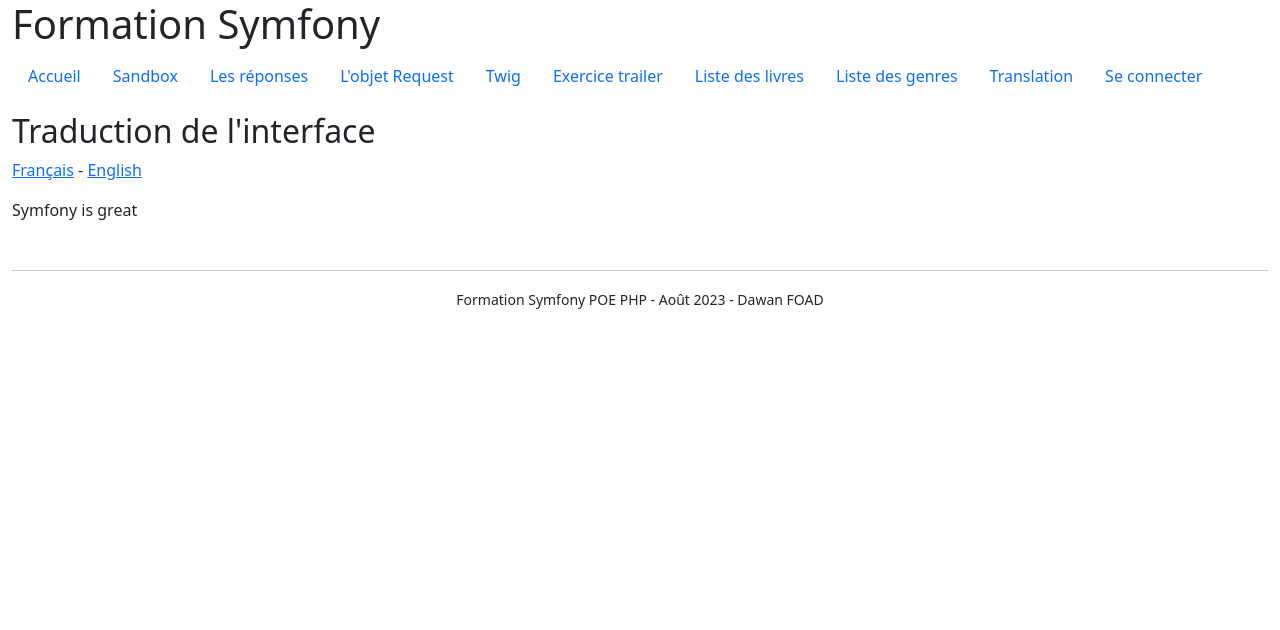
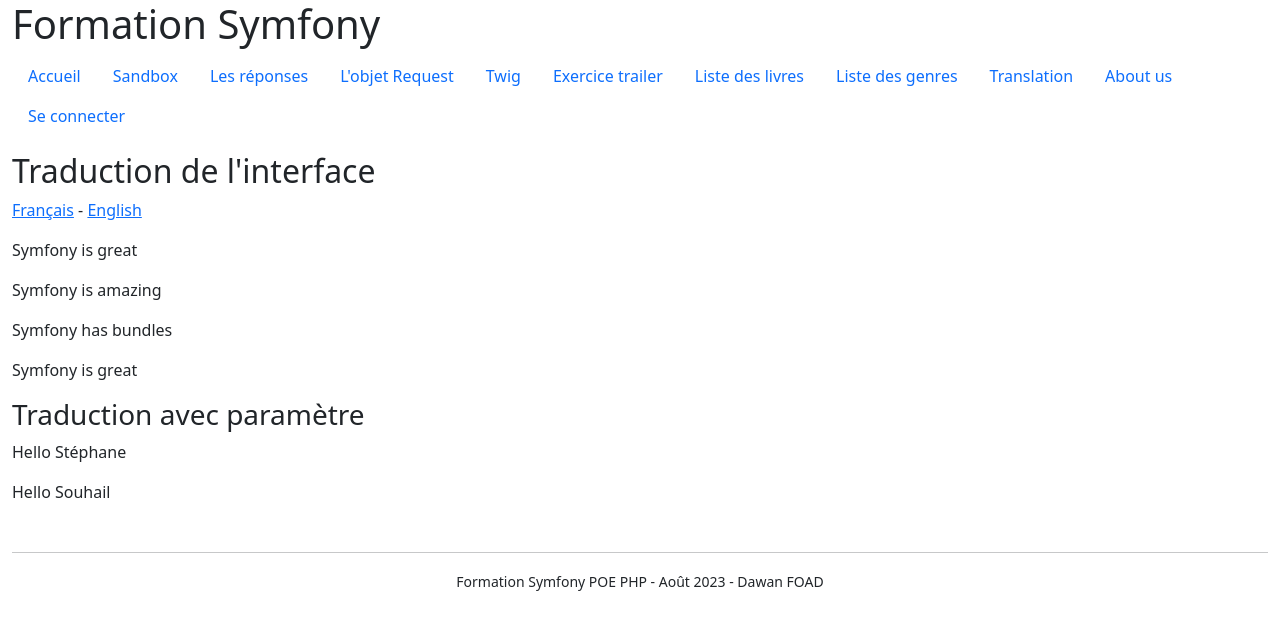
Before and after one commit to ToNnNo/symfonypoephp2023w34, a Symfony app: template templates/translation/index.html.twig in a window 1280 px wide. Shown: the top 630 px of the page. Run offline with Twig, Linux system fonts and the light colour scheme; the template is opened without the code that fills it, so the values that code supplies are empty; some libraries are stand-ins or nearby versions.

Commit message:
traduction fin

```diff
--- a/templates/base.html.twig
+++ b/templates/base.html.twig
@@ -32,6 +32,9 @@
                 <a href="{{ path('book_index') }}" class="nav-link">Liste des livres</a>
                 <a href="{{ path('genre_index') }}" class="nav-link">Liste des genres</a>
                 <a href="{{ path('translation_index') }}" class="nav-link">Translation</a>
+                <a href="{{ path('translation_about') }}" class="nav-link">
+                    {{ 'about' | trans(domain='app') }}
+                </a>
 
                 {% if not app.user %} {# si l'utilisateur n'est pas connecté #}
                     <a href="{{ path('security_login') }}" class="nav-link">Se connecter</a>
--- a/templates/translation/index.html.twig
+++ b/templates/translation/index.html.twig
@@ -14,4 +14,15 @@
 
     <p>{{ 'symfony.is.great' | trans }}</p>
 
+    <p>{{ 'symfony.is.amazing' | trans }}</p>
+
+    <p>{{ 'symfony.has.bundles' | trans }}</p>
+
+    <p>{% trans %} symfony.is.great {% endtrans %}</p>
+
+    <h3>Traduction avec paramètre</h3>
+
+    <p>{% trans with {'%name%': 'Stéphane'} %} hello.name {% endtrans %}</p>
+
+    <p>{{ 'hello.name'|trans({'%name%': 'Souhail'}) }}</p>
 {% endblock %}
--- /dev/null
+++ b/translations/app.en.yaml
@@ -0,0 +1 @@
+about: About us
--- /dev/null
+++ b/translations/app.fr.yaml
@@ -0,0 +1 @@
+about: À propos de nous
--- a/translations/messages.en.yaml
+++ b/translations/messages.en.yaml
@@ -6,3 +6,7 @@ symfony:
     amazing: "Symfony is amazing"
   has:
     bundles: "Symfony has bundles"
+
+hello:
+  world: 'Hello world'
+  name: 'Hello %name%'
```
Also changed, not shown: src/Controller/TranslationController.php (+12 -2 lines), templates/translation/about.html.twig (added, +20 -0 lines).
